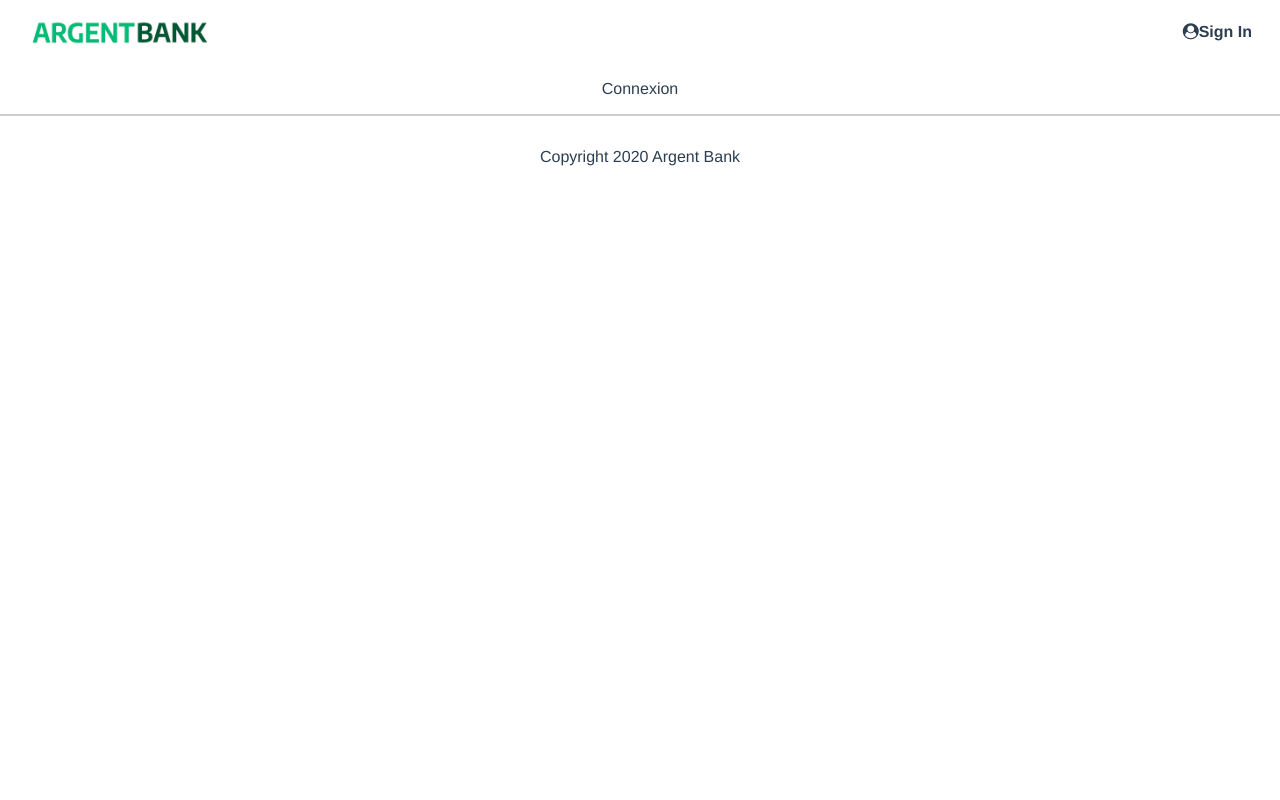
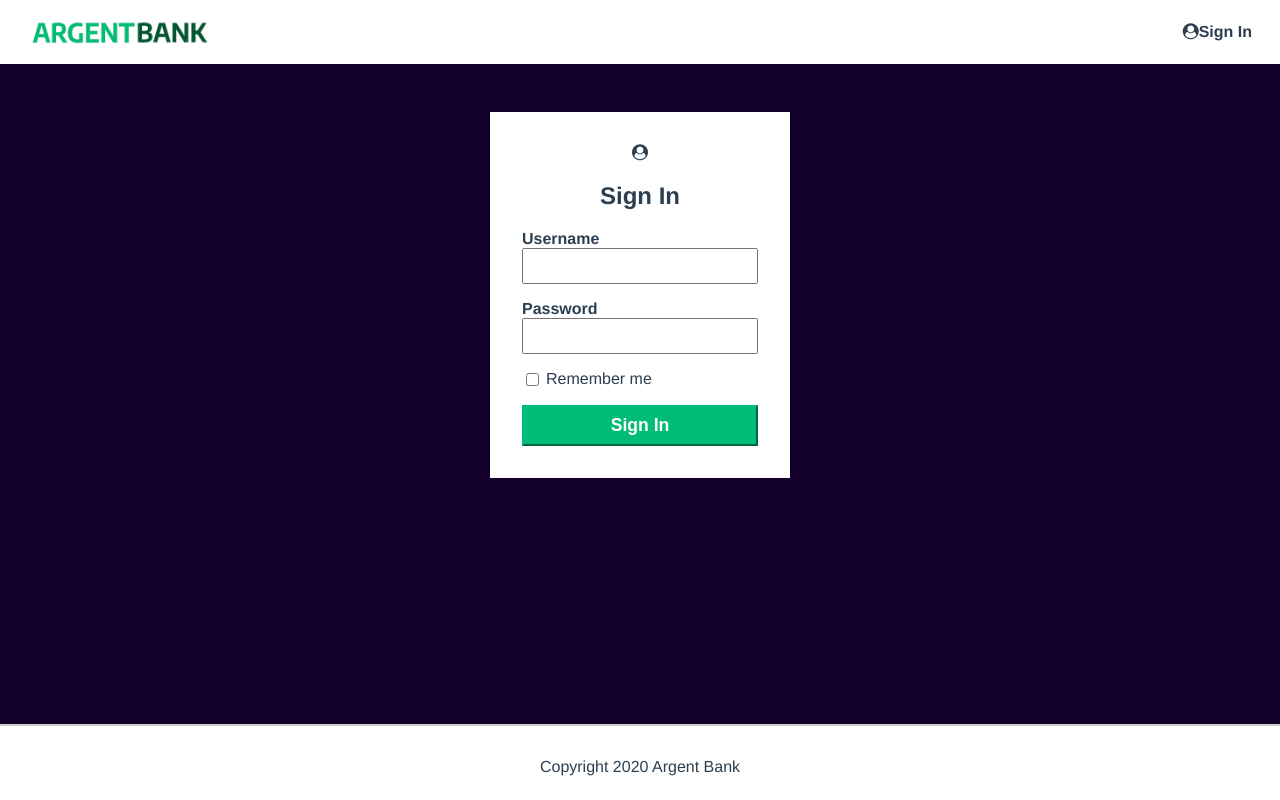
Before and after one commit to PaulinePasseri/argent-bank, a React (Create React App) app: page /signin in a window 1280 px wide. Built offline with nearby package versions, Linux system fonts and the light colour scheme.

Commit message:
front mis en place

```diff
--- /dev/null
+++ b/src/components/Account/account.css
@@ -0,0 +1,62 @@
+.account {
+    display: flex;
+    justify-content: space-between;
+    align-items: center;
+    border: 1px solid black;
+    background-color: #fff;
+    width: 80%;
+    margin: 0 auto;
+    flex-direction: column;
+    padding: 1.5rem;
+    box-sizing: border-box;
+    text-align: left;
+    margin-bottom: 2rem;
+}
+
+.account-amount {
+margin: 0;
+font-size: 2.5rem;
+font-weight: bold;
+}
+
+.account-amount-description {
+margin: 0;
+}
+
+.account-title {
+margin: 0;
+padding: 0;
+font-size: 1rem;
+font-weight: normal;
+}
+
+.account-content-wrapper {
+width: 100%;
+flex: 1;
+}
+
+.transaction-button {
+display: block;
+width: 100%;
+padding: 8px;
+font-size: 1.1rem;
+font-weight: bold;
+margin-top: 1rem;
+border-color: #00bc77;
+background-color: #00bc77;
+color: #fff;
+}
+
+@media (min-width: 720px) {
+.account {
+    flex-direction: row;
+}
+
+.account-content-wrapper.cta {
+    flex: 0;
+}
+
+.transaction-button {
+    width: 200px;
+}
+}
--- /dev/null
+++ b/src/components/Account/account.jsx
@@ -0,0 +1,16 @@
+import './account.css'
+
+export default function Account({title, amount, description}) {
+    return(
+        <section class="account">
+            <div class="account-content-wrapper">
+                <h3 class="account-title">{title}</h3>
+                <p class="account-amount">{amount}</p>
+                <p class="account-amount-description">{description}</p>
+            </div>
+            <div class="account-content-wrapper cta">
+                <button class="transaction-button">View transactions</button>
+            </div>
+        </section>
+    )
+}
--- a/src/components/Features/features.jsx
+++ b/src/components/Features/features.jsx
@@ -2,9 +2,9 @@ import './features.css'
 
 export default function Features({picture, alt, title, description}) {
     return (
-        <div class="feature-item">
+        <div className="feature-item">
           <img src={picture} alt={alt} class="feature-icon" />
-          <h3 class="feature-item-title">{title}</h3>
+          <h3 className="feature-item-title">{title}</h3>
           <p>{description}</p>
         </div>
     )
--- a/src/components/Footer/footer.jsx
+++ b/src/components/Footer/footer.jsx
@@ -2,8 +2,8 @@ import './footer.css'
 
 export default function Footer() {
     return (
-        <footer class="footer">
-            <p class="footer-text">Copyright 2020 Argent Bank</p>
+        <footer className="footer">
+            <p className="footer-text">Copyright 2020 Argent Bank</p>
         </footer>
     )
 }
--- a/src/components/Header/header.jsx
+++ b/src/components/Header/header.jsx
@@ -1,22 +1,23 @@
 import HomeLogo from '../../assets/argentBankLogo.png'
 import './header.css'
+import { Link } from 'react-router-dom'
 
 export default function Header() {
     return (
-        <nav class="main-nav">
-          <a class="main-nav-logo" href="./index.html">
+        <nav className="main-nav">
+          <Link className="main-nav-logo" to="/">
             <img
-              class="main-nav-logo-image"
+              className="main-nav-logo-image"
               src={HomeLogo}
               alt="Argent Bank Logo"
             />
-            <h1 class="sr-only">Argent Bank</h1>
-          </a>
+            <h1 className="sr-only">Argent Bank</h1>
+          </Link>
           <div>
-            <a class="main-nav-item" href="./sign-in.html">
-              <i class="fa fa-user-circle"></i>
+            <Link className="main-nav-item" to="/signin">
+              <i className="fa fa-user-circle"></i>
               Sign In
-            </a>
+            </Link>
           </div>
         </nav>
     )
--- a/src/index.jsx
+++ b/src/index.jsx
@@ -12,14 +12,12 @@ import './main.css'
 ReactDOM.createRoot(document.getElementById('root')).render(
   <React.StrictMode>
     <Router>
-      <div className='content'>
         <Header />
         <Routes>
           <Route path="/" element={<Home />} />
           <Route path="/signin" element={<SignIn />} />
           <Route path="/user" element={<User />} />
         </Routes>
-      </div>
       <Footer />
     </Router>
   </React.StrictMode>,
--- a/src/main.css
+++ b/src/main.css
@@ -4,6 +4,12 @@ html {
     -moz-osx-font-smoothing: grayscale;
     text-align: center;
     color: #2c3e50;
+}
+
+#root {
+  min-height: 100vh;
+  display: flex;
+  flex-direction: column;
 }
 
 body {
@@ -34,3 +40,61 @@ body {
   width: 1px !important;
   white-space: nowrap !important; /* 3 */
 }
+
+.sign-in-button {
+  display: block;
+  width: 100%;
+  padding: 8px;
+  font-size: 1.1rem;
+  font-weight: bold;
+  margin-top: 1rem;
+  border-color: #00bc77;
+  background-color: #00bc77;
+  color: #fff;
+}
+
+.sign-in-content {
+  box-sizing: border-box;
+  background-color: white;
+  width: 300px;
+  margin: 0 auto;
+  margin-top: 3rem;
+  padding: 2rem;
+}
+
+.input-remember {
+  display: flex;
+}
+
+.input-remember label {
+  margin-left: 0.25rem;
+}
+
+.input-wrapper {
+  display: flex;
+  flex-direction: column;
+  text-align: left;
+  margin-bottom: 1rem;
+}
+
+.input-wrapper label {
+  font-weight: bold;
+}
+
+.input-wrapper input {
+  padding: 5px;
+  font-size: 1.2rem;
+}
+
+.header {
+  color: #fff;
+  margin-bottom: 2rem;
+}
+
+.edit-button {
+border-color: #00bc77;
+background-color: #00bc77;
+color: #fff;
+font-weight: bold;
+padding: 10px;
+}
--- a/src/pages/sign-in.jsx
+++ b/src/pages/sign-in.jsx
@@ -1,5 +1,27 @@
+import '../main.css'
+
 export default function SignIn() {
     return (
-        <p>Connexion</p>
+        <main className="main bg-dark">
+            <section className="sign-in-content">
+                <i className="fa fa-user-circle sign-in-icon"></i>
+                <h1>Sign In</h1>
+                <form>
+                    <div className="input-wrapper">
+                        <label for="username">Username</label>
+                        <input type="text" id="username" />
+                    </div>
+                    <div className="input-wrapper">
+                        <label for="password">Password</label>
+                        <input type="password" id="password" />
+                    </div>
+                    <div className="input-remember">
+                        <input type="checkbox" id="remember-me" />
+                        <label for="remember-me">Remember me</label>
+                    </div>
+                    <button className="sign-in-button">Sign In</button>
+                </form>
+            </section>
+        </main>
     )
 }
--- a/src/pages/user.jsx
+++ b/src/pages/user.jsx
@@ -1,5 +1,16 @@
-export default function User() {
+import Account from "../components/Account/account"
+
+export default function User({name}) {
     return (
-        <p>User</p>
+        <main class="main bg-dark">
+            <div class="header">
+                <h1>Welcome back<br />{name}</h1>
+                <button class="edit-button">Edit Name</button>
+            </div>
+            <h2 class="sr-only">Accounts</h2>
+            <Account />
+            <Account />
+            <Account />
+        </main>
     )
 }
```
